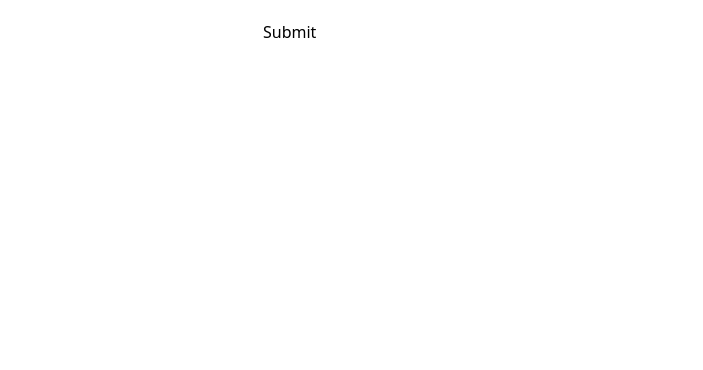
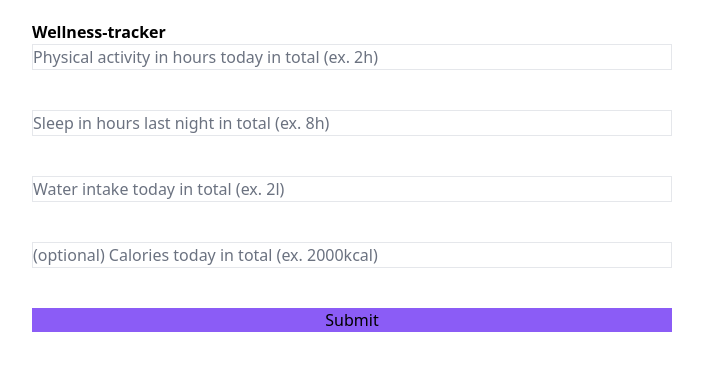
Before and after one commit to JereKoi/wellness-tracker, a Next.js app: page / in a window 1280 px wide. Shown: the top 370 px of the page, without its empty margins (288-991 px from the left). Built offline with nearby package versions, Linux system fonts and the light colour scheme.

Commit message:
Started some initial form styling.

```diff
--- a/app/page.tsx
+++ b/app/page.tsx
@@ -1,12 +1,29 @@
-import Form from 'next/form'
+import Form from "next/form";
 
 export default function Page() {
   return (
-    <Form action="/search">
+    <Form action="/submit">
       {/* On submission, the input value will be appended to
           the URL, e.g. /search?query=abc */}
-      <input name="query" />
-      <button className="submit-btn" type="submit">Submit</button>
+      <h1 className="color:blue">
+        <strong>Wellness-tracker</strong>
+      </h1>
+      <div className="grid-main grid gap-2">
+        <input className="placeholder-gray-500 border" placeholder="Physical activity in hours today in total (ex. 2h)" />
+        <br></br>
+        <input className="placeholder-gray-500 border" placeholder="Sleep in hours last night in total (ex. 8h)" />
+        <br></br>
+        <input className="placeholder-gray-500 border" placeholder="Water intake today in total (ex. 2l)" />
+        <br></br>
+        <input className="placeholder-gray-500 border" placeholder="(optional) Calories today in total (ex. 2000kcal)" />
+        <br></br>
+        <button
+          className="bg-violet-500 hover:bg-violet-600 focus:outline-2 focus:outline-offset-2 focus:outline-violet-500 active:bg-violet-700 ..."
+          type="submit"
+        >
+          Submit
+        </button>
+      </div>
     </Form>
-  )
+  );
 }
--- a/tailwind.config.ts
+++ b/tailwind.config.ts
@@ -2,9 +2,9 @@ import type { Config } from "tailwindcss";
 
 export default {
   content: [
+    "./app/**/*.{js,ts,jsx,tsx,mdx}",
     "./pages/**/*.{js,ts,jsx,tsx,mdx}",
     "./components/**/*.{js,ts,jsx,tsx,mdx}",
-    "./app/**/*.{js,ts,jsx,tsx,mdx}",
   ],
   theme: {
     extend: {
```
